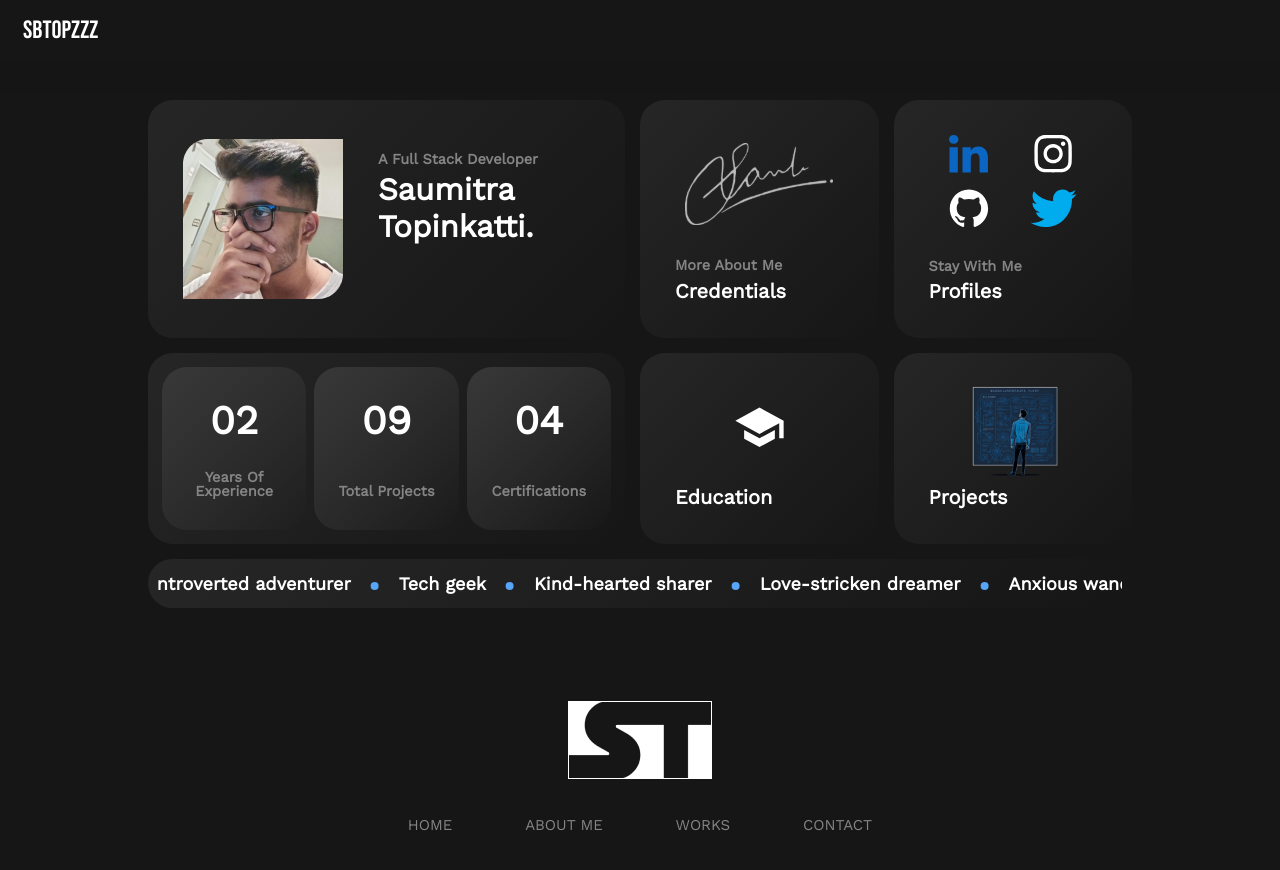
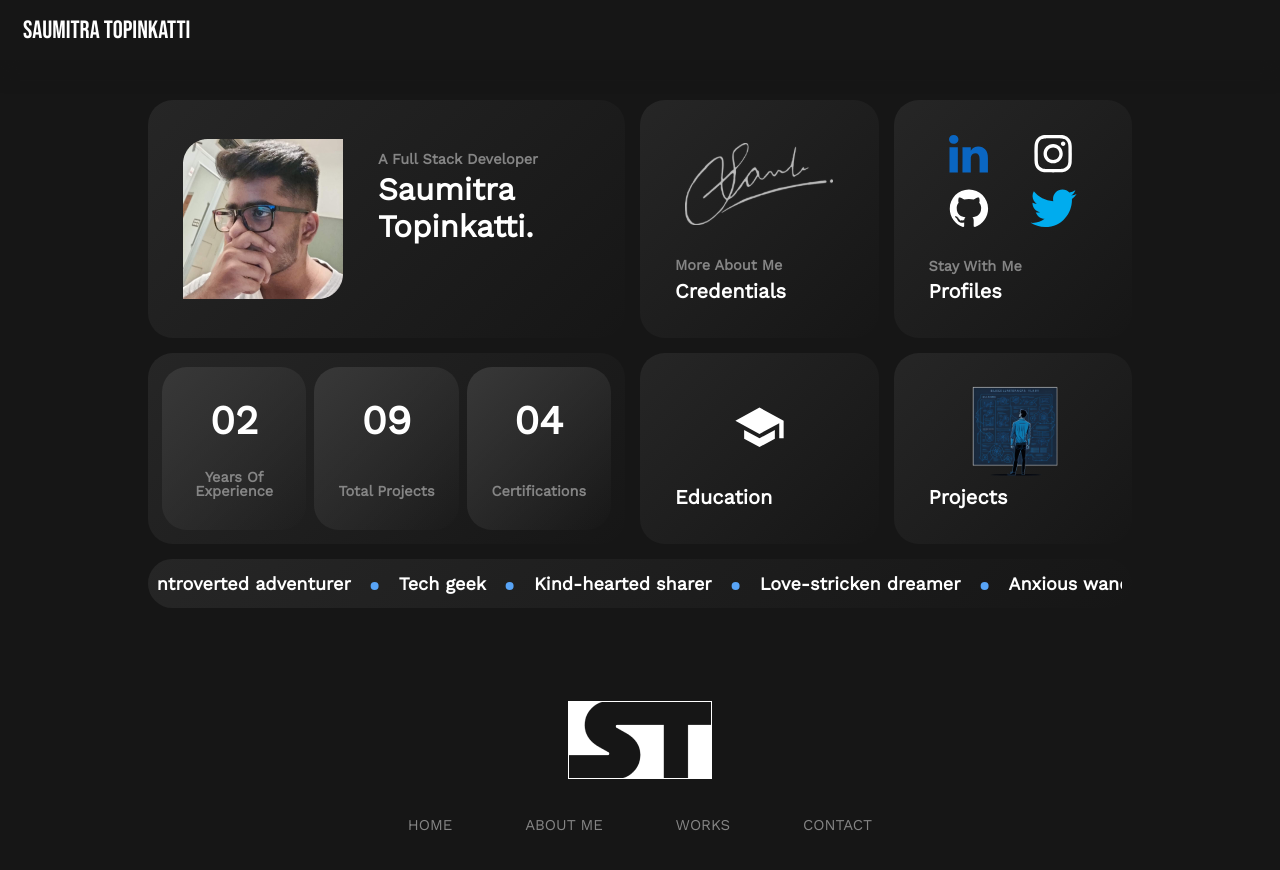
Before and after one commit to SBTopZZZ-LG/react-portfolio, a React (Create React App) app: page / in a window 1280 px wide. Built offline with nearby package versions, Linux system fonts and the light colour scheme; some icons are missing.

Commit message:
refactor: change navbar title

```diff
--- a/src/Components/NavBar.jsx
+++ b/src/Components/NavBar.jsx
@@ -24,7 +24,7 @@ const Navbar2 = ({
 	return (
 		<nav className="sticky">
 			<div>
-				<span className="navbar-logo prevent-select">SBTOPZZZ</span>
+				<span className="navbar-logo prevent-select">Saumitra Topinkatti</span>
 			</div>
 
 			<div className="right">
```
